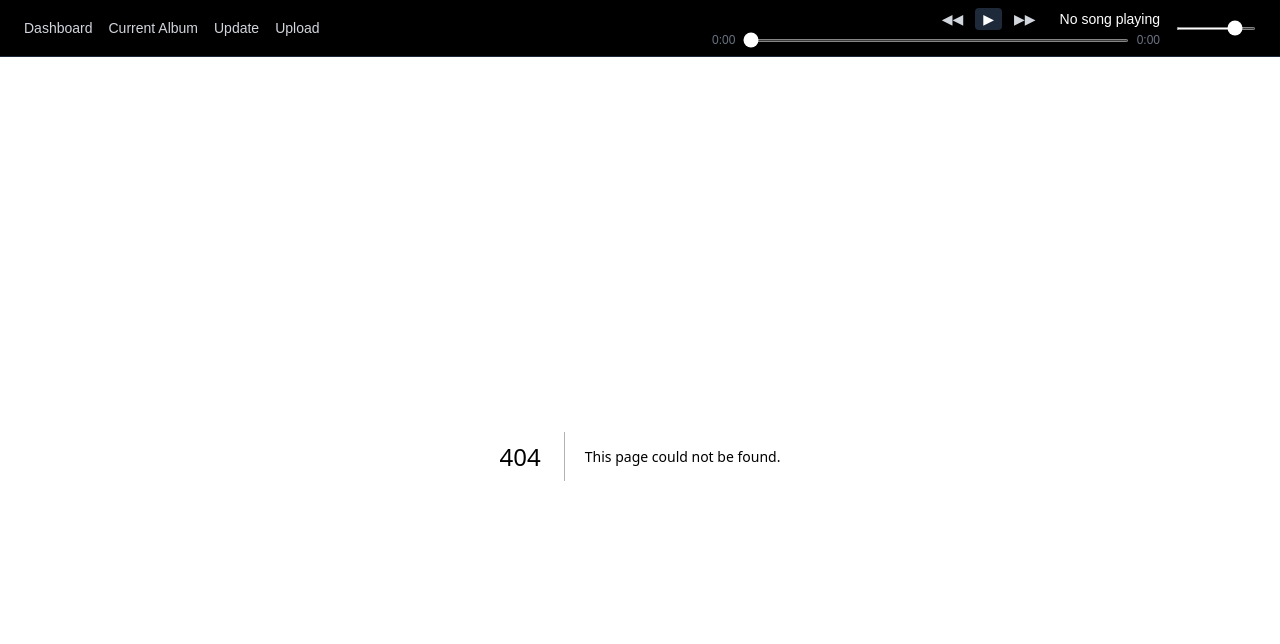
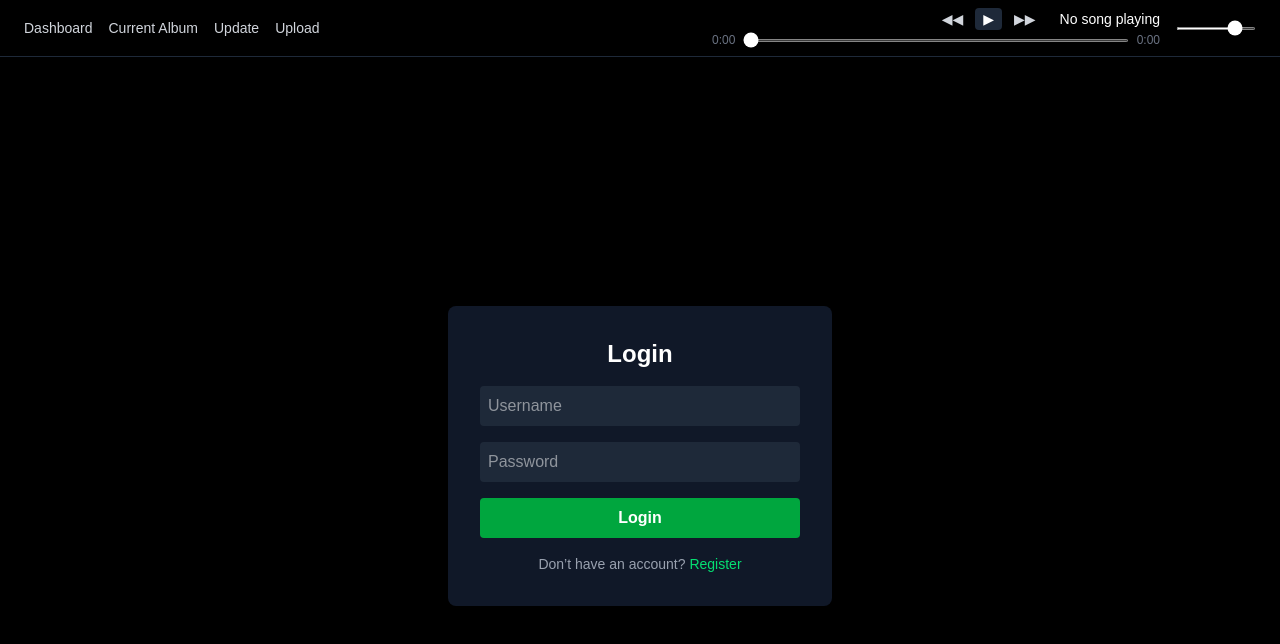
Before and after one commit to AqViolet/busic-mox, a Next.js app: page /login in a window 1280 px wide. Before the commit this address had no page. Shown: the top 644 px of the page. Built offline with nearby package versions, Linux system fonts and the light colour scheme.

Commit message:
auth addition

```diff
--- /dev/null
+++ b/src/app/auth/actions.ts
@@ -0,0 +1,49 @@
+'use server';
+
+import { db } from '@/lib/db';
+import crypto from 'crypto';
+
+
+const md5 = (input: string) => crypto.createHash('md5').update(input).digest('hex');
+
+
+export async function registerUser(formData: FormData) {
+  const username = formData.get('username') as string;
+  const password = formData.get('password') as string;
+
+  if (!username || !password) throw new Error('All fields are required.');
+
+  const hashedPassword = md5(password);
+
+  try {
+    await db.execute(
+      'INSERT INTO users (username, password_hash) VALUES (?, ?)',
+      [username, hashedPassword]
+    );
+    return { success: true };
+  } catch (err: any) {
+    if (err.code === 'ER_DUP_ENTRY') {
+      throw new Error('Username already exists.');
+    }
+    throw err;
+  }
+}
+
+
+export async function loginUser(formData: FormData) {
+  const username = formData.get('username') as string;
+  const password = formData.get('password') as string;
+
+  if (!username || !password) throw new Error('All fields are required.');
+
+  const hashedPassword = md5(password);
+
+  const [rows]: any = await db.execute(
+    'SELECT * FROM users WHERE username = ? AND password_hash = ?',
+    [username, hashedPassword]
+  );
+
+  if (rows.length === 0) throw new Error('Invalid username or password.');
+
+  return { success: true, username };
+}
--- /dev/null
+++ b/src/app/dashboard/page.tsx
@@ -0,0 +1,51 @@
+import Link from "next/link";
+import { db } from "@/lib/db";
+import AlbumCard from "@/components/AlbumCard"
+import AuthGuard from "@/components/AuthGuard";
+
+export const revalidate = 0;
+
+export default async function DashboardPage() {
+  const [rows]: any = await db.execute(`
+    SELECT albums.id, albums.name AS album_name, albums.cover_path,
+           artists.name AS artist_name
+    FROM albums
+    JOIN artists ON albums.artist_id = artists.id
+    ORDER BY albums.id DESC;
+  `);
+
+  const albums = rows as {
+    id: number;
+    album_name: string;
+    artist_name: string;
+    cover_path: string;
+  }[];
+
+  return (
+    <AuthGuard>
+    <main className="min-h-screen bg-black text-white flex flex-col">
+      <div className="flex justify-between items-center px-6 py-3 text-sm text-gray-400">
+      </div>
+      <section className="flex-1 px-8 pb-12">
+        {albums.length === 0 ? (
+          <p className="text-gray-500 mt-12 text-center">
+            No albums uploaded yet.
+          </p>
+        ) : (
+          <div className="grid gap-6 sm:grid-cols-2 md:grid-cols-3 lg:grid-cols-5 xl:grid-cols-6 2xl:grid-cols-8">
+            {albums.map((album) => (
+              <Link key={album.id} href={`/album/${album.id}`} className="block">
+                <AlbumCard
+                  title={album.album_name}
+                  artist={album.artist_name}
+                  cover={album.cover_path}
+                />
+              </Link>
+            ))}
+          </div>
+        )}
+      </section>
+    </main>
+    </AuthGuard>
+  );
+}
--- /dev/null
+++ b/src/app/login/page.tsx
@@ -0,0 +1,70 @@
+'use client';
+
+import React, { useState } from 'react';
+import { loginUser } from '../auth/actions';
+import { useRouter } from 'next/navigation';
+
+export default function LoginPage() {
+  const router = useRouter();
+  const [error, setError] = useState<string | null>(null);
+  const [loading, setLoading] = useState(false);
+
+  const handleSubmit = async (e: React.FormEvent<HTMLFormElement>) => {
+    e.preventDefault();
+    setError(null);
+    setLoading(true);
+
+    const formData = new FormData(e.currentTarget);
+
+    try {
+      const result = await loginUser(formData);
+      if (result.success) {
+        localStorage.setItem('user', result.username);
+        router.push('/');
+      }
+    } catch (err: any) {
+      setError(err.message);
+    } finally {
+      setLoading(false);
+    }
+  };
+
+  return (
+    <main className="min-h-screen bg-black text-white flex items-center justify-center">
+      <form
+        onSubmit={handleSubmit}
+        className="bg-gray-900 p-8 rounded-lg w-full max-w-sm shadow-lg space-y-4">
+        <h1 className="text-2xl font-bold text-center mb-4">Login</h1>
+
+        <input
+          type="text"
+          name="username"
+          placeholder="Username"
+          required
+          className="w-full bg-gray-800 p-2 rounded"/>
+        <input
+          type="password"
+          name="password"
+          placeholder="Password"
+          required
+          className="w-full bg-gray-800 p-2 rounded"/>
+
+        <button
+          type="submit"
+          disabled={loading}
+          className="w-full bg-green-600 hover:bg-green-700 p-2 rounded font-semibold">
+          {loading ? 'Logging in...' : 'Login'}
+        </button>
+
+        {error && <p className="text-red-400 text-sm">{error}</p>}
+
+        <p className="text-sm text-center text-gray-400">
+          Don’t have an account?{' '}
+          <a href="/register" className="text-green-400 hover:underline">
+            Register
+          </a>
+        </p>
+      </form>
+    </main>
+  );
+}
--- a/src/app/page.tsx
+++ b/src/app/page.tsx
@@ -1,48 +1,5 @@
-import Link from "next/link";
-import { db } from "@/lib/db";
-import AlbumCard from "@/components/AlbumCard"
+import { redirect } from 'next/navigation';
 
-export const revalidate = 0;
-
-export default async function DashboardPage() {
-  const [rows]: any = await db.execute(`
-    SELECT albums.id, albums.name AS album_name, albums.cover_path,
-           artists.name AS artist_name
-    FROM albums
-    JOIN artists ON albums.artist_id = artists.id
-    ORDER BY albums.id DESC;
-  `);
-
-  const albums = rows as {
-    id: number;
-    album_name: string;
-    artist_name: string;
-    cover_path: string;
-  }[];
-
-  return (
-    <main className="min-h-screen bg-black text-white flex flex-col">
-      <div className="flex justify-between items-center px-6 py-3 text-sm text-gray-400">
-      </div>
-      <section className="flex-1 px-8 pb-12">
-        {albums.length === 0 ? (
-          <p className="text-gray-500 mt-12 text-center">
-            No albums uploaded yet.
-          </p>
-        ) : (
-          <div className="grid gap-6 sm:grid-cols-2 md:grid-cols-3 lg:grid-cols-5 xl:grid-cols-6 2xl:grid-cols-8">
-            {albums.map((album) => (
-              <Link key={album.id} href={`/album/${album.id}`} className="block">
-                <AlbumCard
-                  title={album.album_name}
-                  artist={album.artist_name}
-                  cover={album.cover_path}
-                />
-              </Link>
-            ))}
-          </div>
-        )}
-      </section>
-    </main>
-  );
+export default function HomePage() {
+  redirect('/login');
 }
--- /dev/null
+++ b/src/app/register/page.tsx
@@ -0,0 +1,71 @@
+'use client';
+
+import React, { useState } from 'react';
+import { registerUser } from '../auth/actions';
+import { useRouter } from 'next/navigation';
+
+export default function RegisterPage() {
+  const router = useRouter();
+  const [error, setError] = useState<string | null>(null);
+  const [loading, setLoading] = useState(false);
+
+  const handleSubmit = async (e: React.FormEvent<HTMLFormElement>) => {
+    e.preventDefault();
+    setError(null);
+    setLoading(true);
+
+    const formData = new FormData(e.currentTarget);
+
+    try {
+      const result = await registerUser(formData);
+      if (result.success) router.push('/login');
+    } catch (err: any) {
+      setError(err.message);
+    } finally {
+      setLoading(false);
+    }
+  };
+
+  return (
+    <main className="min-h-screen bg-black text-white flex items-center justify-center">
+      <form
+        onSubmit={handleSubmit}
+        className="bg-gray-900 p-8 rounded-lg w-full max-w-sm shadow-lg space-y-4"
+      >
+        <h1 className="text-2xl font-bold text-center mb-4">Register</h1>
+
+        <input
+          type="text"
+          name="username"
+          placeholder="Username"
+          required
+          className="w-full bg-gray-800 p-2 rounded"
+        />
+        <input
+          type="password"
+          name="password"
+          placeholder="Password"
+          required
+          className="w-full bg-gray-800 p-2 rounded"
+        />
+
+        <button
+          type="submit"
+          disabled={loading}
+          className="w-full bg-green-600 hover:bg-green-700 p-2 rounded font-semibold"
+        >
+          {loading ? 'Registering...' : 'Register'}
+        </button>
+
+        {error && <p className="text-red-400 text-sm">{error}</p>}
+
+        <p className="text-sm text-center text-gray-400">
+          Already have an account?{' '}
+          <a href="/login" className="text-green-400 hover:underline">
+            Login
+          </a>
+        </p>
+      </form>
+    </main>
+  );
+}
--- a/src/app/update/page.tsx
+++ b/src/app/update/page.tsx
@@ -2,6 +2,7 @@
 
 import React, { useEffect, useState } from 'react';
 import { getAlbumsWithSongs, updateAlbum, updateSong, deleteSong } from './actions';
+import AuthGuard from '@/components/AuthGuard';
 
 export default function UpdatePage() {
   const [albums, setAlbums] = useState<any[]>([]);
@@ -45,6 +46,7 @@ export default function UpdatePage() {
   };
 
   return (
+    <AuthGuard>
     <div className="min-h-screen bg-black text-white p-8 space-y-8">
       <h1 className="text-3xl font-bold mb-4">Update Music Library</h1>
       {msg && <p className="text-green-400 mb-4">{msg}</p>}
@@ -126,5 +128,6 @@ export default function UpdatePage() {
         </div>
       ))}
     </div>
+    </AuthGuard>
   );
 }
--- a/src/app/upload/page.tsx
+++ b/src/app/upload/page.tsx
@@ -3,6 +3,7 @@
 import React, { useState, useEffect } from 'react';
 import { uploadNewAlbum, uploadExistingAlbum, getAlbums } from '@/app/upload/actions';
 import { useRouter } from 'next/navigation';
+import AuthGuard from '@/components/AuthGuard';
 
 export default function UploadPage() {
   const router = useRouter();
@@ -72,10 +73,10 @@ export default function UploadPage() {
   };
 
   return (
+    <AuthGuard>
     <div className="min-h-screen bg-black text-white flex flex-col items-center justify-center px-6">
       <h1 className="text-3xl font-bold mb-6">Upload Music</h1>
 
-      {/* Toggle */}
       <div className="flex items-center gap-3 mb-6">
         <span className={isNewAlbum ? 'text-green-400' : 'text-gray-400'}>
           New Album
@@ -85,8 +86,7 @@ export default function UploadPage() {
             type="checkbox"
             className="sr-only peer"
             checked={!isNewAlbum}
-            onChange={() => setIsNewAlbum(!isNewAlbum)}
-          />
+            onChange={() => setIsNewAlbum(!isNewAlbum)}/>
           <div className="w-11 h-6 bg-gray-700 peer-focus:outline-none rounded-full peer peer-checked:after:translate-x-full after:absolute after:top-0.5 after:left-0.5 after:bg-white after:border-gray-300 after:border after:rounded-full after:h-5 after:w-5 after:transition-all peer-checked:bg-green-600"></div>
         </label>
         <span className={!isNewAlbum ? 'text-green-400' : 'text-gray-400'}>
@@ -96,8 +96,7 @@ export default function UploadPage() {
 
       <form
         onSubmit={handleSubmit}
-        className="bg-gray-900 p-6 rounded-2xl shadow-md w-full max-w-lg space-y-4"
-      >
+        className="bg-gray-900 p-6 rounded-2xl shadow-md w-full max-w-lg space-y-4">
         {isNewAlbum ? (
           <>
             <label className="block">
@@ -107,8 +106,7 @@ export default function UploadPage() {
                 className="w-full bg-gray-800 p-2 rounded-md mt-1"
                 value={albumName}
                 onChange={(e) => setAlbumName(e.target.value)}
-                required
-              />
+                required/>
             </label>
 
             <label className="block">
@@ -118,8 +116,7 @@ export default function UploadPage() {
                 className="w-full bg-gray-800 p-2 rounded-md mt-1"
                 value={artistName}
                 onChange={(e) => setArtistName(e.target.value)}
-                required
-              />
+                required/>
             </label>
 
             <label className="block">
@@ -139,8 +136,7 @@ export default function UploadPage() {
             <select
               className="w-full bg-gray-800 p-2 rounded-md mt-1"
               value={selectedAlbum}
-              onChange={(e) => setSelectedAlbum(e.target.value)}
-            >
+              onChange={(e) => setSelectedAlbum(e.target.value)}>
               <option value="">Select an Album</option>
               {albums.map((album) => (
                 <option key={album.id} value={album.id}>
@@ -158,15 +154,13 @@ export default function UploadPage() {
             accept="audio/*"
             onChange={(e) => setSong(e.target.files?.[0] || null)}
             className="w-full bg-gray-800 p-2 rounded-md mt-1"
-            required
-          />
+            required/>
         </label>
 
         <button
           type="submit"
           disabled={loading}
-          className="w-full bg-green-600 hover:bg-green-700 p-2 rounded-md text-white font-semibold mt-4"
-        >
+          className="w-full bg-green-600 hover:bg-green-700 p-2 rounded-md text-white font-semibold mt-4">
           {loading ? 'Uploading...' : 'Upload'}
         </button>
 
@@ -174,5 +168,6 @@ export default function UploadPage() {
         {success && <p className="text-green-400 text-sm mt-2">Upload successful!</p>}
       </form>
     </div>
+    </AuthGuard>
   );
 }
--- a/src/components/AlbumPage.tsx
+++ b/src/components/AlbumPage.tsx
@@ -24,9 +24,7 @@ export default function AlbumPage({ album, songs }: { album: Album; songs: Song[
   const [openMenuId, setOpenMenuId] = useState<number | null>(null);
   const [songList, setSongList] = useState<Song[]>(songs);
   const [showEditModal, setShowEditModal] = useState<boolean>(false);
-  const [selectedSong, setSelectedSong] = useState<Song | null>(null);
   const [newTitle, setNewTitle] = useState<string>("");
-  const [newFile, setNewFile] = useState<File | null>(null);
   const menuRef = useRef<HTMLDivElement>(null);
   const playlist: PlayerSong[] = songList.map((s: Song) => ({
     id: s.id,
@@ -60,20 +58,9 @@ export default function AlbumPage({ album, songs }: { album: Album; songs: Song[
     setOpenMenuId(null);
   };
 
-  const handleEdit = (song: Song) => {
-    setSelectedSong(song);
-    setNewTitle(song.title);
-    setShowEditModal(true);
-    setOpenMenuId(null);
-  };
-
-  const handleFileChange = (e: React.ChangeEvent<HTMLInputElement>) => {
-    if (e.target.files && e.target.files[0]) setNewFile(e.target.files[0]);
-  };
-
   return (
     <div className="min-h-screen bg-black text-gray-200 flex items-center justify-center">
-      <div className="flex w-[90%] max-w-6xl items-start justify-center space-x-16 py-12">
+      <div className="flex w-[90%] max-w-6xl items-start justify-center space-x-16 py-12 mt-16">
         <div className="flex flex-col items-center w-[35%]">
           <img
             src={album.cover_path}
@@ -157,7 +144,6 @@ export default function AlbumPage({ album, songs }: { album: Album; songs: Song[
             <input
               type="file"
               accept="audio/*"
-              onChange={handleFileChange}
               className="w-full p-2 bg-gray-800 rounded text-white mb-4"/>
             <div className="flex justify-end space-x-2">
               <button onClick={() => setShowEditModal(false)} className="bg-gray-600 px-4 py-2 rounded">
--- /dev/null
+++ b/src/components/AuthGuard.tsx
@@ -0,0 +1,15 @@
+'use client';
+
+import { useEffect } from 'react';
+import { useRouter } from 'next/navigation';
+
+export default function AuthGuard({ children }: { children: React.ReactNode }) {
+  const router = useRouter();
+
+  useEffect(() => {
+    const user = localStorage.getItem('user');
+    if (!user) router.replace('/login');
+  }, [router]);
+
+  return <>{children}</>;
+}
--- a/src/components/GlobalPlayer.tsx
+++ b/src/components/GlobalPlayer.tsx
@@ -1,7 +1,8 @@
 "use client";
 
-import React from "react";
+import React, { useEffect, useState } from "react";
 import Link from "next/link";
+import { usePathname, useRouter } from "next/navigation";
 import { usePlayer } from "@/context/PlayerContext";
 
 export default function GlobalPlayer() {
@@ -24,22 +25,47 @@ export default function GlobalPlayer() {
     const s = Math.floor(t % 60).toString().padStart(2, "0");
     return `${m}:${s}`;
   };
+  const pathname = usePathname();
+  const router = useRouter();
+  const [showLogout, setShowLogout] = useState(false);
+
+  useEffect(() => {
+    setShowLogout(!["/login", "/register"].includes(pathname));
+  }, [pathname]);
+
+  const handleLogout = () => {
+    localStorage.clear();
+    router.push("/login");
+  };
 
   return (
     <>
       <header className="fixed top-0 left-0 right-0 z-50 bg-black text-gray-300 border-b border-gray-800">
         <div className="flex items-center justify-between px-6 py-2 text-sm">
           <div className="flex items-center space-x-4">
-            <Link href="/" className="hover:text-white">Dashboard</Link>
+            <Link href="/dashboard" className="hover:text-white transition">
+              Dashboard
+            </Link>
             {currentSong?.albumId ? (
-              <Link href={`/album/${currentSong.albumId}`} className="hover:text-white">
+              <Link href={`/album/${currentSong.albumId}`} className="hover:text-white transition">
                 Current Album
               </Link>
             ) : (
-              <span className="text-gray-300">Current Album</span>
+              <span className="hover:text-white">Current Album</span>
             )}
-            <Link href="/update" className="hover:text-white">Update</Link>
-            <Link href="/upload" className="hover:text-white">Upload</Link>
+            <Link href="/update" className="hover:text-white transition">
+              Update
+            </Link>
+            <Link href="/upload" className="hover:text-white transition">
+              Upload
+            </Link>
+            {showLogout && (
+              <button
+                onClick={handleLogout}
+                className="hover:text-white transition text-gray-300">
+                Logout
+              </button>
+            )}
           </div>
           <div className="flex-1" />
           <div className="flex items-center gap-4 justify-end min-w-[45%]">
@@ -75,7 +101,6 @@ export default function GlobalPlayer() {
                   </div>
                 </div>
               </div>
-
               <div className="flex items-center gap-2 w-full mt-0.5">
                 <span className="text-xs text-gray-500">{fmt(progress)}</span>
                 <input
```
